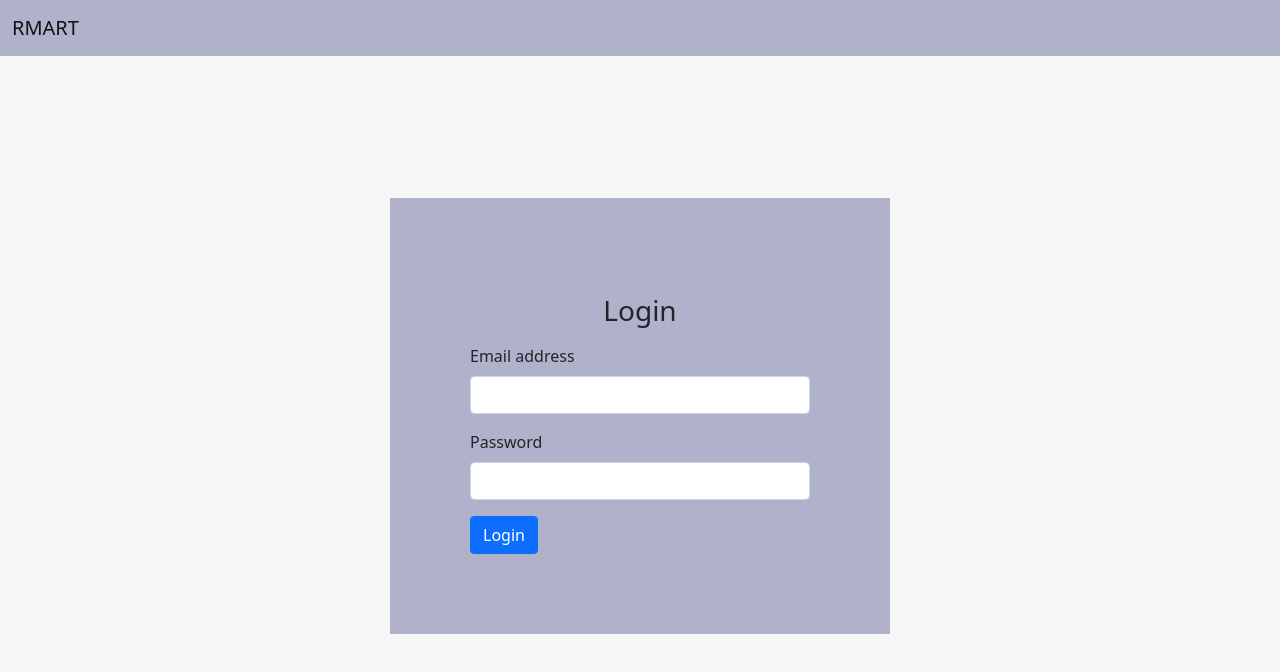
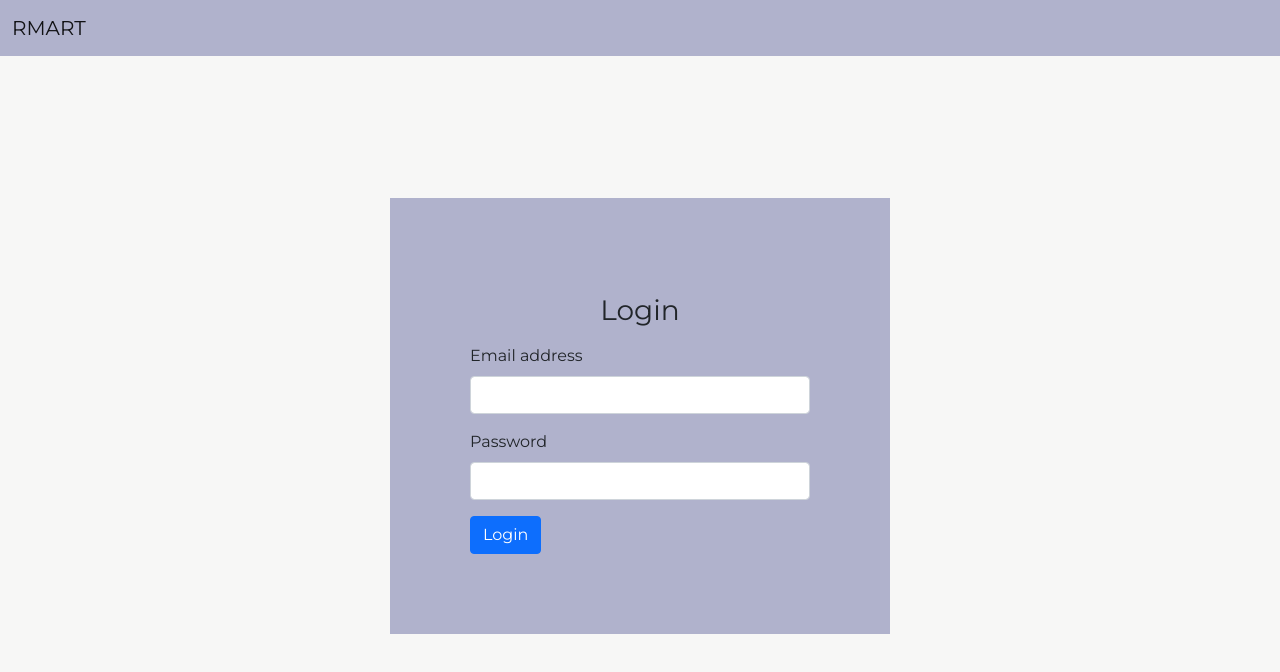
Before and after one commit to chandrangreat/RMart, an Angular app: page /login in a window 1280 px wide. Shown: the top 672 px of the page. Built offline with nearby package versions, Linux system fonts and the light colour scheme.

Commit message:
Added Montserrat font

```diff
--- a/src/index.html
+++ b/src/index.html
@@ -1,13 +1,19 @@
 <!doctype html>
 <html lang="en">
+
 <head>
   <meta charset="utf-8">
   <title>RMart</title>
   <base href="/">
   <meta name="viewport" content="width=device-width, initial-scale=1">
   <link rel="icon" type="image/x-icon" href="favicon.ico">
+  <link rel="preconnect" href="https://fonts.googleapis.com">
+  <link rel="preconnect" href="https://fonts.gstatic.com" crossorigin>
+  <link href="https://fonts.googleapis.com/css2?family=Montserrat&display=swap" rel="stylesheet">
 </head>
+
 <body>
   <app-root></app-root>
 </body>
+
 </html>
--- a/src/styles.css
+++ b/src/styles.css
@@ -8,6 +8,7 @@
   padding: 0;
   margin: 0;
   background-color: #F7F7F6;
+  font-family: 'Montserrat', sans-serif;
 }
 
 html,
```
